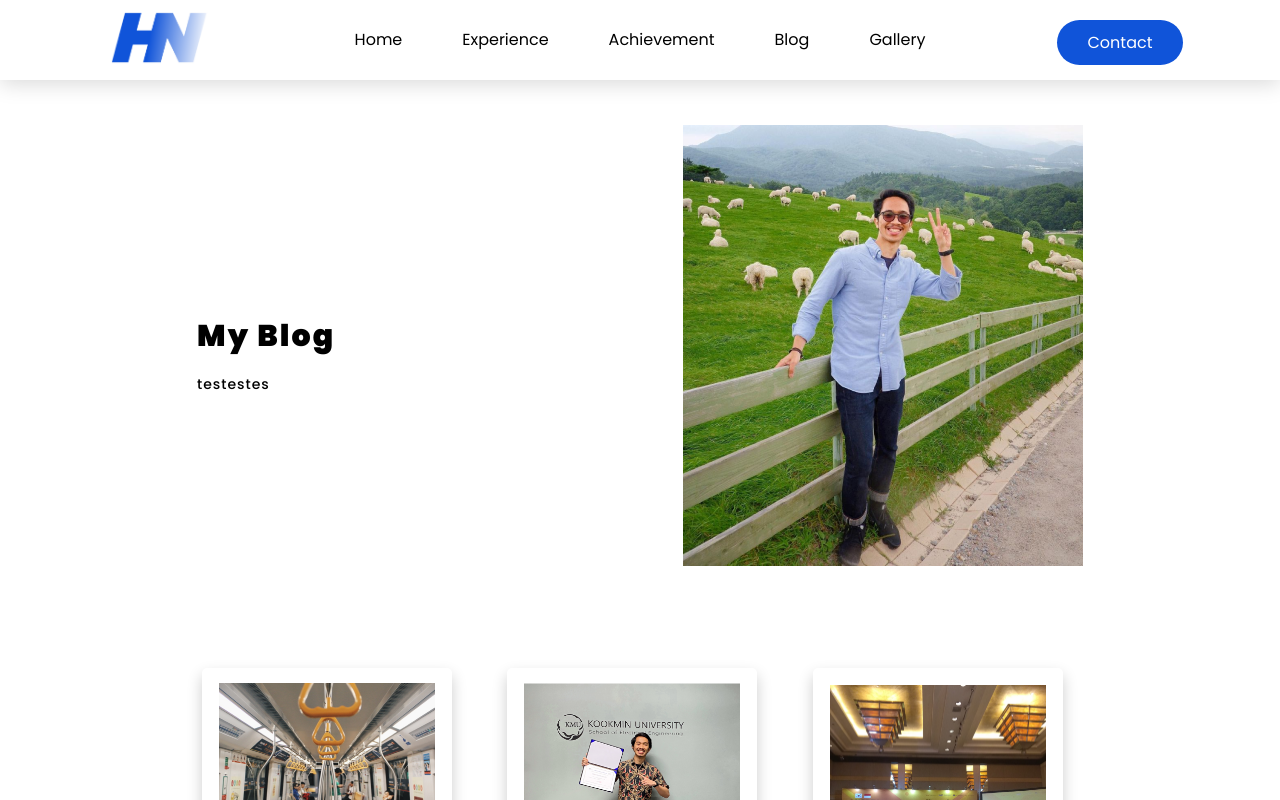
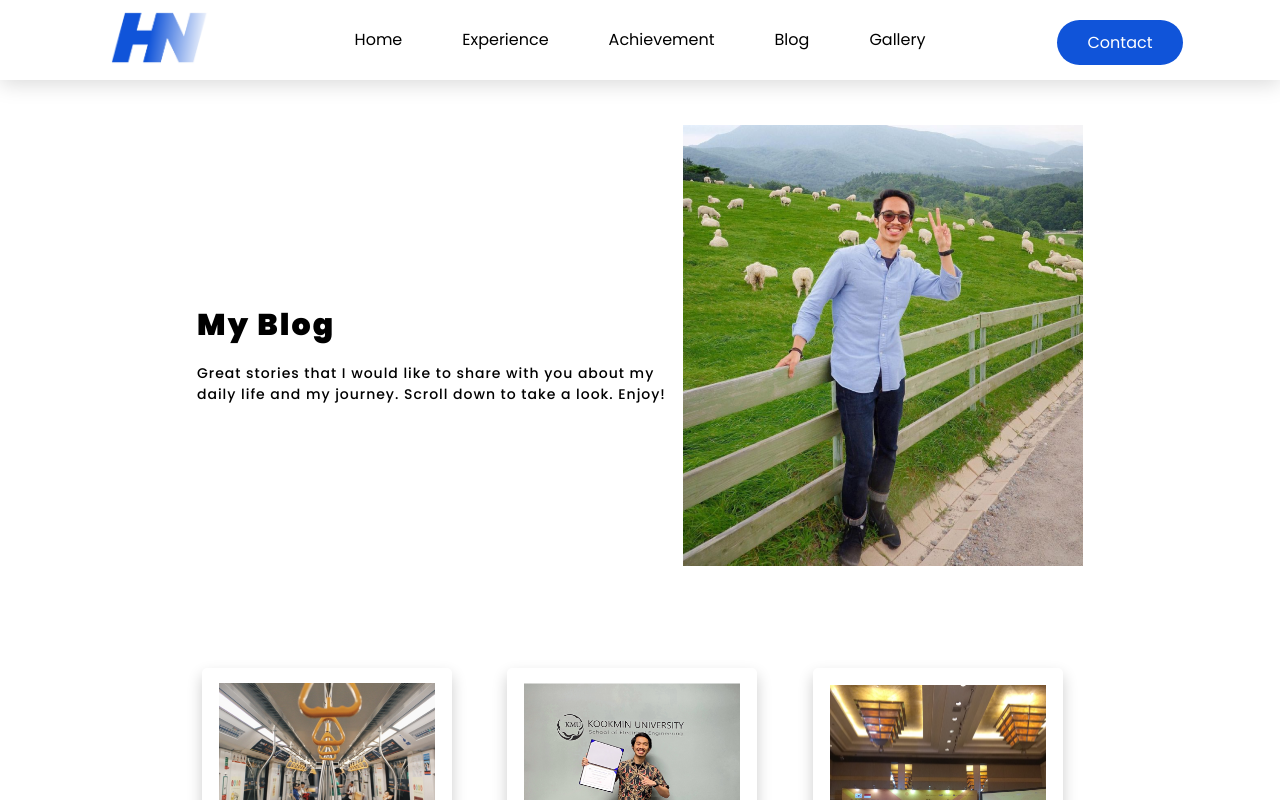
Before and after one commit to himawannurcahyanto97/portohim, a React (Create React App) app: page /blog in a window 1280 px wide. Shown: the top 800 px of the page. Built offline with nearby package versions, Linux system fonts and the light colour scheme.

Commit message:
Update BlogHomeContent.js

```diff
--- a/src/alldata/BlogHomeContent.js
+++ b/src/alldata/BlogHomeContent.js
@@ -2,5 +2,5 @@ import bloghima from "../images/bloghima.png";
 
 export const BlogHomeContent = {
     'img': bloghima,
-    'desc':'testestes'
+    'desc':'Great stories that I would like to share with you about my daily life and my journey. Scroll down to take a look. Enjoy!'
 }
```
